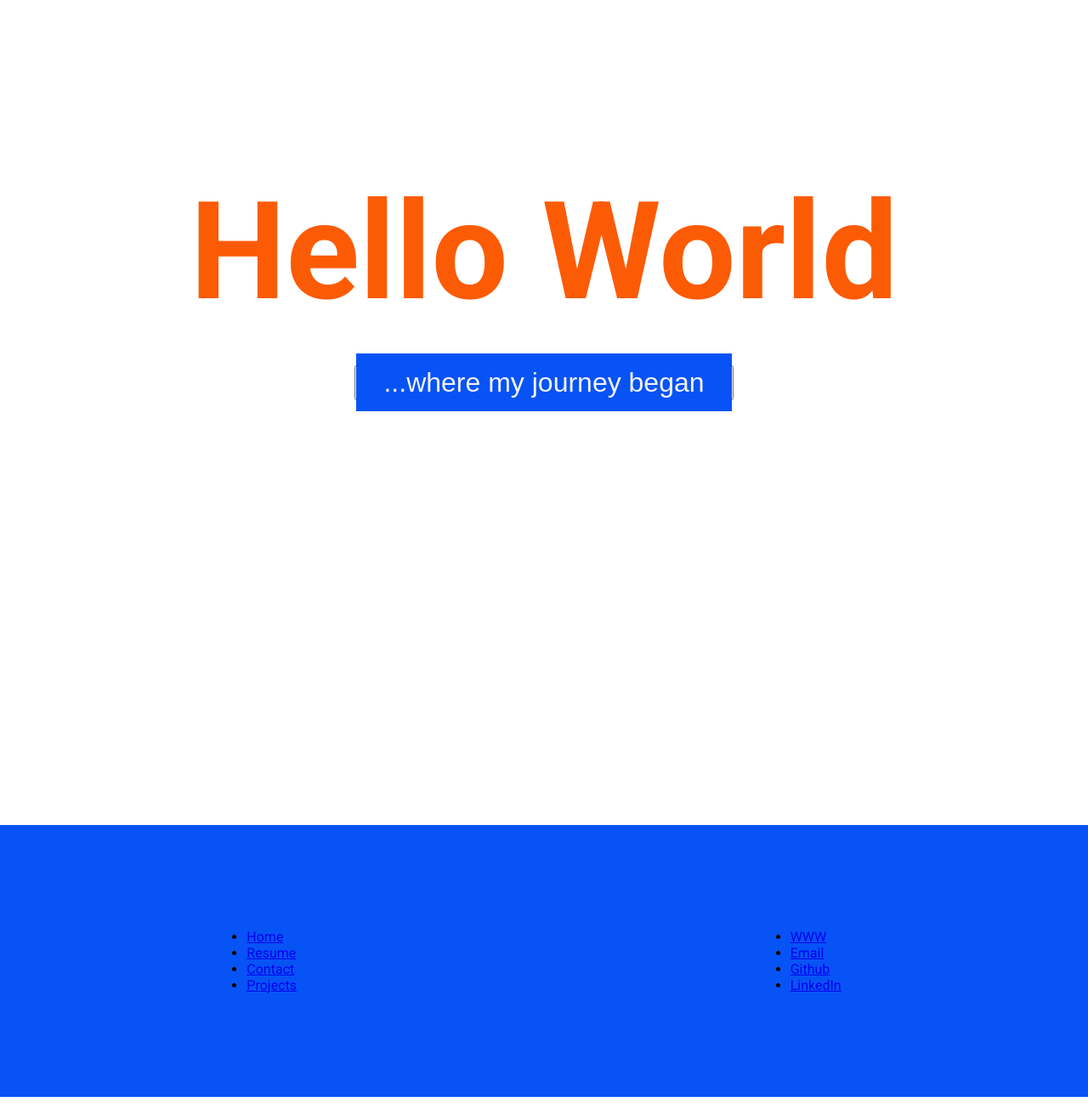
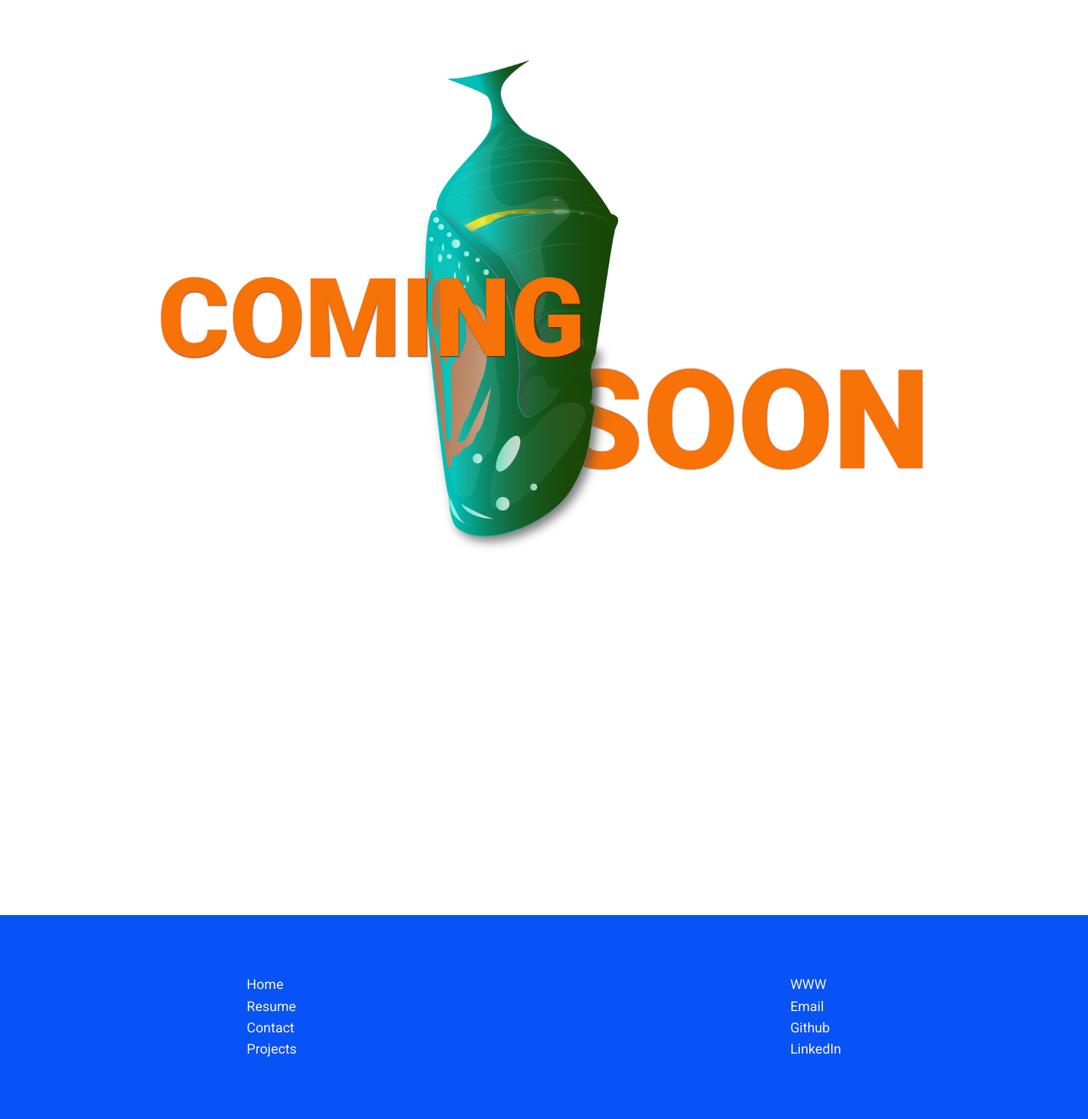
Before and after one commit to andrewktdoan/andrewdportfolio01, a plain HTML site: page index.html in a window 1280 px wide. Shown: the part 45-1362 px from the top of the page at 85% size. Before the commit the page ends 1336 px from the top, so only its background shows below. Drawn offline with Linux system fonts and the light colour scheme.

Commit message:
update landing image

```diff
--- a/index.html
+++ b/index.html
@@ -46,12 +46,15 @@
       </div>
     </header>
     <main>
-      <section class="hello-world">
+      <!-- <section class="hello-world">
         <h1>Hello World</h1>
         <button id="big-button">
           <a href="#">...where my journey began</a>
         </button>
-      </section>
+      </section> -->
+      <div class="photo">
+        <img src="comingsoon.jpg" alt="coming soon" />
+      </div>
     </main>
     <footer class="footer">
       <div class="page-links">
--- a/style.css
+++ b/style.css
@@ -13,6 +13,9 @@
 html,
 body {
   font-family: "Roboto", sans-serif;
+}
+img {
+  width: 100%;
 }
 
 .container {
@@ -121,12 +124,22 @@ body {
 
 .footer {
   background: var(--primary-color);
-  margin-top: 500px;
+  margin-top: 350px;
   width: 100%;
-  height: 20rem;
+  height: 15rem;
   display: flex;
   align-items: center;
   justify-content: space-around;
+}
+
+.footer ul li {
+  list-style: none;
+  padding: 0.2rem;
+}
+
+.footer ul li a {
+  color: var(--text-color-light);
+  text-decoration: none;
 }
 
 /* Media Queries */
```
Also changed, not shown: comingsoon.jpg (added), comingsoon.png (added).
